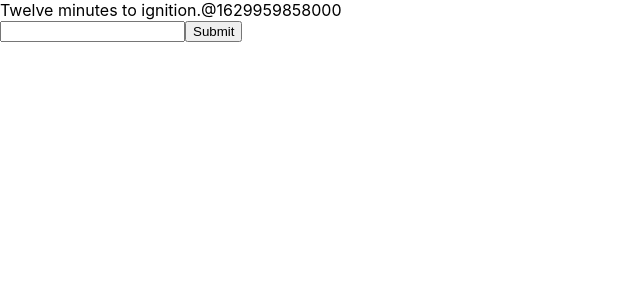
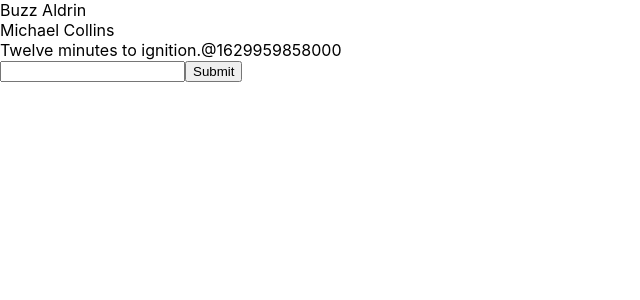
Before and after one commit to yuQ-7148/chat-app, a React (Create React App) app: page / in a window 1280 px wide. Shown: the top 300 px of the page, without its empty margins (0-640 px from the left). Built offline with nearby package versions, Linux system fonts and the light colour scheme.

Commit message:
完善addmessage功能

```diff
--- a/src/App.js
+++ b/src/App.js
@@ -2,80 +2,13 @@ import './App.css';
 import React from 'react';
 import store from './redux/store';
 import { Provider } from 'react-redux';
-import { ADD_MESSAGE, DELETE_MESSAGE } from './redux/action';
 import MainRouter from './router/router';
 
-class Thread extends React.Component {                            //Thread
-  handleClick = (id) => {                                                 //handleClick
-    store.dispatch(DELETE_MESSAGE(id))                                    //DELETE_MESSAGE
-  }
-
+class App extends React.Component {                                //App
   render() {
-    const messages = this.props.thread.messages.map((message, index) => (
-      <div key={index} onClick={() => this.handleClick(message.id)}>
-        <div>
-          {message.text}
-          <span>@{message.timestamp}</span>
-        </div>
-      </div>
-    ))
-
-    return (
-      <div>
-        <div>
-          {messages}
-        </div>
-        <MessageInput />
-      </div>
-    )
-  }
-}
-
-class MessageInput extends React.Component {                     //MessageInput
-  state = {
-    value: ''
-  }
-
-  onChange = (e) => {                                                     //onChange
-    this.setState({
-      value: e.target.value
-    })
-  }
-
-  handleSubmit = () => {                                                  //handleSubmit
-    store.dispatch(ADD_MESSAGE(this.state.value))                         //ADD_MESSAGE
-    this.setState({ value: '' })
-  }
-
-  render() {
-    return (
-      <div>
-        <input onChange={this.onChange} value={this.state.value} type='text' />
-        <button onClick={this.handleSubmit} type='submit' >
-          Submit
-        </button>
-      </div>
-    )
-  }
-
-}
-
-class App extends React.Component {                                //App
-  componentDidMount() {
-    store.subscribe(() => this.forceUpdate())
-  }
-
-  render() {
-    const state = store.getState()
-    console.log('state:', state)
-    const activeThreadId = state.activeThreadId
-    const threads = state.threads
-    const activeThread = threads.find((t) => t.id === activeThreadId)
-
     return (
       <Provider store={store}>
         <MainRouter />
-        <Thread thread={activeThread} />
       </Provider>
     )
   }
--- /dev/null
+++ b/src/page/component/messageinput.js
@@ -0,0 +1,33 @@
+import React from "react";
+import { addMessage } from "../../redux/action";
+import store from "../../redux/store";
+
+class MessageInput extends React.Component {                     //MessageInput
+    state = {
+      value: ''
+    }
+
+    onChange = (e) => {                                                     //onChange
+      this.setState({
+        value: e.target.value
+      })
+    }
+
+    handleSubmit = () => {                                                  //handleSubmit
+      store.dispatch(addMessage(this.state.value))                         //ADD_MESSAGE
+      this.setState({ value: '' })
+    }
+
+    render() {
+      return (
+        <div>
+          <input onChange={this.onChange} value={this.state.value} type='text' />
+          <button onClick={this.handleSubmit} type='submit' >
+            Submit
+          </button>
+        </div>
+      )
+    }
+  }
+
+  export default MessageInput;
--- /dev/null
+++ b/src/page/component/thread.js
@@ -0,0 +1,32 @@
+import React from "react";
+import { deleteMessage } from "../../redux/action";
+import store from "../../redux/store";
+import MessageInput from "./messageinput";
+
+class Thread extends React.Component {                            //Thread
+    handleClick = (id) => {                                                 //handleClick
+      store.dispatch(deleteMessage(id))                                    //DELETE_MESSAGE
+    }
+
+    render() {
+      const messages = this.props.thread.messages.map((message, index) => (
+        <div key={index} onClick={() => this.handleClick(message.id)}>
+          <div>
+            {message.text}
+            <span>@{message.timestamp}</span>
+          </div>
+        </div>
+      ))
+
+      return (
+        <div>
+          <div>
+            {messages}
+          </div>
+          <MessageInput />
+        </div>
+      )
+    }
+  }
+
+  export default Thread;
--- /dev/null
+++ b/src/page/component/threadtabs.js
@@ -0,0 +1,19 @@
+import React from "react";
+
+class ThreadTabs extends React.Component {
+    render() {
+        const tabs = this.props.tabs.map((tab, index) => (
+            <div key={index} >
+                {tab.title}
+            </div>
+        ))
+
+        return(
+            <div>
+                {tabs}
+            </div>
+        )
+    }
+}
+
+export default ThreadTabs;
--- a/src/page/home/homepage.js
+++ b/src/page/home/homepage.js
@@ -1,9 +1,30 @@
 import React from "react";
+import store from "../../redux/store";
+import Thread from "../component/thread";
+import ThreadTabs from "../component/threadtabs"
 
 class HomePage extends React.Component {
+    componentDidMount() {
+        store.subscribe(() => this.forceUpdate())
+    }
+
     render() {
-        return(
-            <div></div>
+        const state = store.getState()
+        console.log('state:', state)
+        const activeThreadId = state.activeThreadId
+        const threads = state.threads
+        const activeThread = threads.find((t) => t.id === activeThreadId)
+
+        const tabs = threads.map(t => ({
+            title: t.title,
+            active: t.id === activeThreadId
+        }))
+
+        return (
+            <div>
+                <ThreadTabs tabs={tabs} />
+                <Thread thread={activeThread} />
+            </div>
         )
     }
 }
--- a/src/redux/action.js
+++ b/src/redux/action.js
@@ -1,9 +1,13 @@
-export const ADD_MESSAGE = (value) => ({                  //ADD_MESSAGE
-    type: 'ADD_MESSAGE',
-    text: value
+const ADD_MESSAGE = 'ADD_MESSAGE';
+const DELETE_MESSAGE = 'DELETE_MESSAGE';
+
+export const addMessage = (value) => ({                  //ADD_MESSAGE
+    type: ADD_MESSAGE,
+    text: value,
+    threadId: '1-fca2'
 })
 
-export const DELETE_MESSAGE = (id) => ({                  //DELETE_MESSAGE
-    type: 'DELETE_MESSAGE',
+export const deleteMessage = (id) => ({                  //DELETE_MESSAGE
+    type: DELETE_MESSAGE,
     id: id
 })
--- a/src/redux/reducer.js
+++ b/src/redux/reducer.js
@@ -9,8 +9,22 @@ export function reducer(state, action) {                                 //reduc
                 timestamp: Date.now(),
                 id: uuid.v4()
             }
+
+            const threadIndex = state.threads.findIndex((t) => t.id === action.threadId);
+
+            const oldThread = state.threads[threadIndex];
+            const newThread = {
+                ...oldThread,
+                messages: oldThread.messages.concat(newMessage)
+            };
+
             return {
-                messages: state.messages.concat(newMessage)
+                ...state,
+                threads: [
+                    ...state.threads.slice(0, threadIndex),
+                    newThread,
+                    ...state.threads.slice(threadIndex + 1, state.threads.length)
+                ]
             }
         case 'DELETE_MESSAGE':
             return {
--- a/src/redux/store.js
+++ b/src/redux/store.js
@@ -4,12 +4,12 @@ import { reducer } from "./reducer";
 const uuid = require('uuid');
 
 export const initialState = {                                          //initialState
-    activeThreadId: '1-fca2',
-    threads: [
+    activeThreadId: '1-fca2',                                                                      //activeThreadId
+    threads: [                                                                                     //threads
       {
-        id: '1-fca2',
-        title: 'Buzz Aldrin',
-        messages: [
+        id: '1-fca2',                                                                                        //id
+        title: 'Buzz Aldrin',                                                                                //title
+        messages: [                                                                                          //message
           {
             text: 'Twelve minutes to ignition.',
             timestamp: Date.now(),
```
